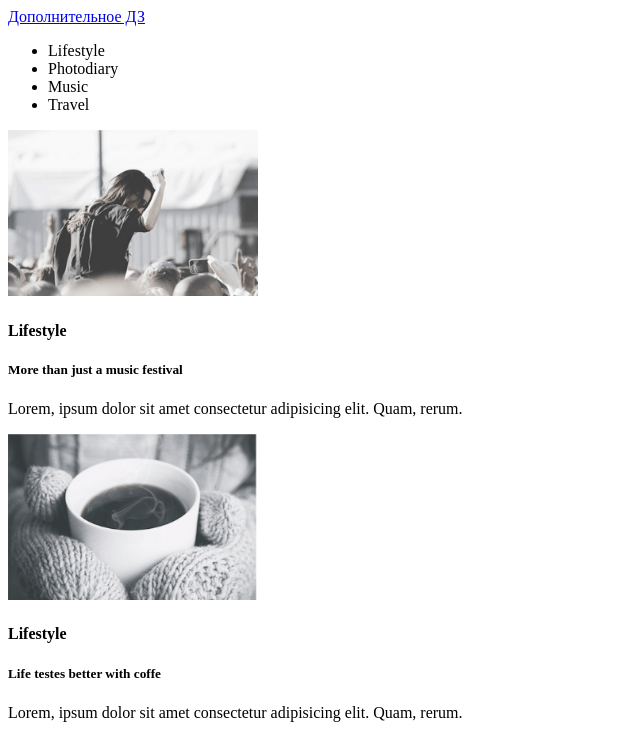
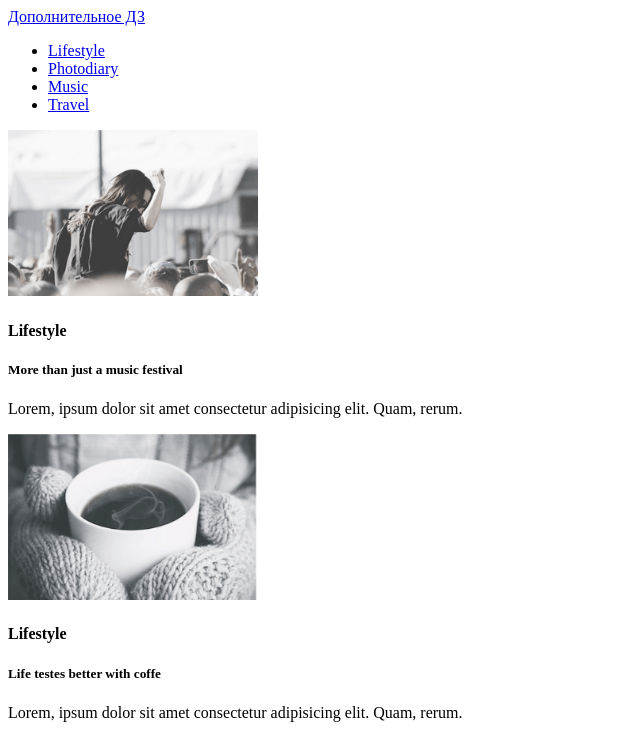
Before and after one commit to Ks0daR/goit-fe-course, a plain HTML site: page html-css/module-01/index.html in a window 1280 px wide. Shown: the top 735 px of the page, without its empty margins (0-640 px from the left). Drawn offline with Linux system fonts and the light colour scheme.

Commit message:
fix bugs

```diff
--- a/html-css/module-01/index.html
+++ b/html-css/module-01/index.html
@@ -4,20 +4,23 @@
     <meta charset="UTF-8" />
     <meta name="viewport" content="width=device-width, initial-scale=1.0" />
     <meta http-equiv="X-UA-Compatible" content="ie=edge" />
-    <title>Proba pera</title>
+    <title>Homework-01</title>
   </head>
   <body>
     <div class="wrapper" id="top">
-      <a href="#1">Дополнительное ДЗ</a>
-      <!-- <a name="top"></a>  -->
-      <div class="box">
-        <ul>
-          <li>Lifestyle</li>
-          <li>Photodiary</li>
-          <li>Music</li>
-          <li>Travel</li>
-        </ul>
-      </div>
+      <header>
+        <a href="#1">Дополнительное ДЗ</a>
+        <div class="box">
+          <nav>
+            <ul>
+              <li><a href="http://google.com/" target="_blank">Lifestyle</a></li>
+              <li><a href="http://google.com/">Photodiary</a></li>
+              <li><a href="http://google.com/">Music</a></li>
+              <li><a href="http://google.com/">Travel</a></li>
+            </ul>
+          </nav>
+        </div>
+      </header>
       <div class="box">
         <img src="./img/img-1.png" alt="" width="250" />
         <h4>Lifestyle</h4>
@@ -56,7 +59,7 @@
       <ul id="1">
         <li><a href="google.com.ua">Поиск</a></li>
         <li><b>Lorem ipsum dolor sit amet.</b></li>
-        <li><button>Жмякни</button></li>
+        <li><button class="send-btn">Жмякни</button></li>
         <li><img src="./img/img-1.png" alt="Картинка" width="100" /></li>
       </ul>
     </div>
@@ -68,16 +71,37 @@
       </ul>
     </div>
     <div>
-      <img src="./img/05.jpg" alt="Car">
+      <img src="./img/05.jpg" alt="Car" />
       <h4>Car its a cool</h4>
       <h5>Or not?</h5>
-      <p>Lorem ipsum dolor sit, amet consectetur adipisicing elit. Doloribus quam fuga iusto suscipit ipsa nemo.</p>
+      <p>
+        Lorem ipsum dolor sit, amet consectetur adipisicing elit. Doloribus quam
+        fuga iusto suscipit ipsa nemo.
+      </p>
     </div>
     <div>
       <ol>
-        <li><h4>Oppo F11 pro</h4><p>Lorem ipsum dolor sit, amet consectetur adipisicing elit. Architecto, assumenda!</p></li>
-        <li><h4>Vivo v15 pro</h4><p>Lorem ipsum dolor sit, amet consectetur adipisicing elit. Architecto, assumenda!</p></li>
-        <li><h4>Huawei P30 Pro</h4><p>Lorem ipsum dolor sit, amet consectetur adipisicing elit. Architecto, assumenda!</p></li>
+        <li>
+          <h4>Oppo F11 pro</h4>
+          <p>
+            Lorem ipsum dolor sit, amet consectetur adipisicing elit.
+            Architecto, assumenda!
+          </p>
+        </li>
+        <li>
+          <h4>Vivo v15 pro</h4>
+          <p>
+            Lorem ipsum dolor sit, amet consectetur adipisicing elit.
+            Architecto, assumenda!
+          </p>
+        </li>
+        <li>
+          <h4>Huawei P30 Pro</h4>
+          <p>
+            Lorem ipsum dolor sit, amet consectetur adipisicing elit.
+            Architecto, assumenda!
+          </p>
+        </li>
       </ol>
     </div>
   </body>
```
